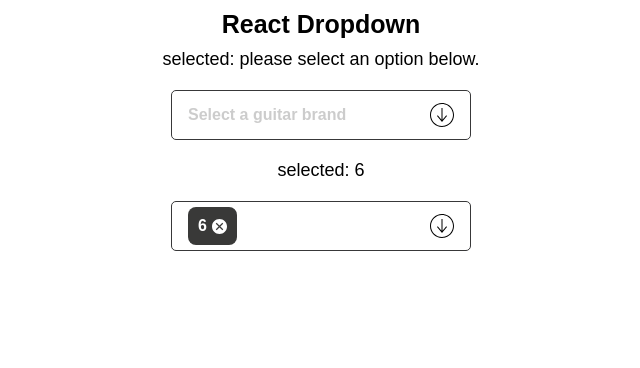
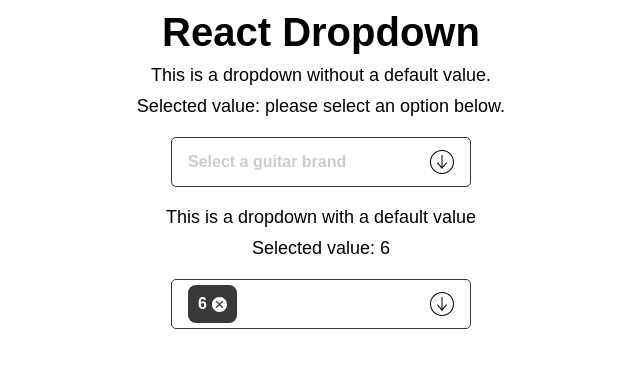
Before and after one commit to supernova770/dropdown-showcase, a React (Create React App) app: page / in a window 1280 px wide. Shown: the top 368 px of the page, without its empty margins (319-959 px from the left). Built offline with nearby package versions, Linux system fonts and the light colour scheme.

Commit message:
first commit

```diff
--- a/src/App.tsx
+++ b/src/App.tsx
@@ -20,7 +20,6 @@ const optionsData2 = [
 ];
 
 const App = () => {
-
   const [selectedBrand, setSelectedBrand] = useState<string>("");
   const [selectedString, setSelectedString] = useState<number>(6);
 
@@ -33,13 +32,23 @@ const App = () => {
   };
 
   return (
-    <div style={{ display: "flex", alignContent:"center" }}>
-      <div style={{margin:"0 auto", textAlign:"center"}}>
-        <h1 style={{ margin: 10, fontFamily: "Arial", fontSize:25, fontWeight: "bold  " }}>
+    <div style={{ display: "flex", alignContent: "center" }}>
+      <div style={{ margin: "0 auto", textAlign: "center" }}>
+        <h1
+          style={{
+            margin: 10,
+            fontFamily: "Arial",
+            fontSize: 40,
+            fontWeight: "bold  ",
+          }}
+        >
           React Dropdown
         </h1>
-        <h4 style={{ margin: 10, fontFamily: "Arial", fontSize:18 }}>
-          selected: {selectedBrand}
+        <h4 style={{ margin: 10, fontFamily: "Arial", fontSize: 18 }}>
+          This is a dropdown without a default value.
+        </h4>
+        <h4 style={{ margin: 10, fontFamily: "Arial", fontSize: 18 }}>
+          Selected value: {selectedBrand}
         </h4>
         <Dropdown
           options={optionsData}
@@ -47,8 +56,11 @@ const App = () => {
           label="Select a guitar brand:"
           onChange={selectBrandHandler}
         />
-    <h4 style={{ margin: 10, fontFamily: "Arial", fontSize:18 }}>
-          selected: {selectedString}
+        <h4 style={{ margin: 10, fontFamily: "Arial", fontSize: 18 }}>
+          This is a dropdown with a default value
+        </h4>
+        <h4 style={{ margin: 10, fontFamily: "Arial", fontSize: 18 }}>
+          Selected value: {selectedString}
         </h4>
         <Dropdown
           options={optionsData2}
```
